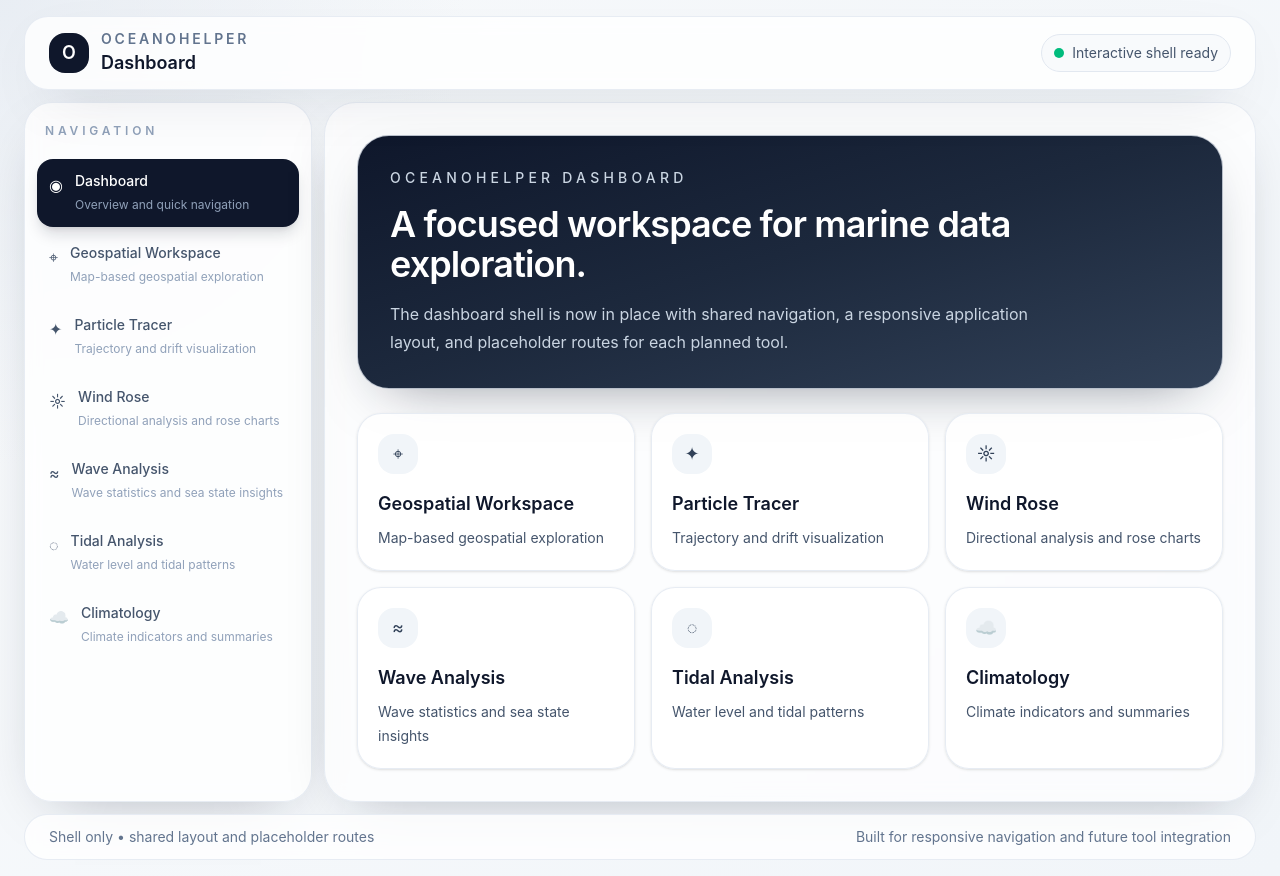
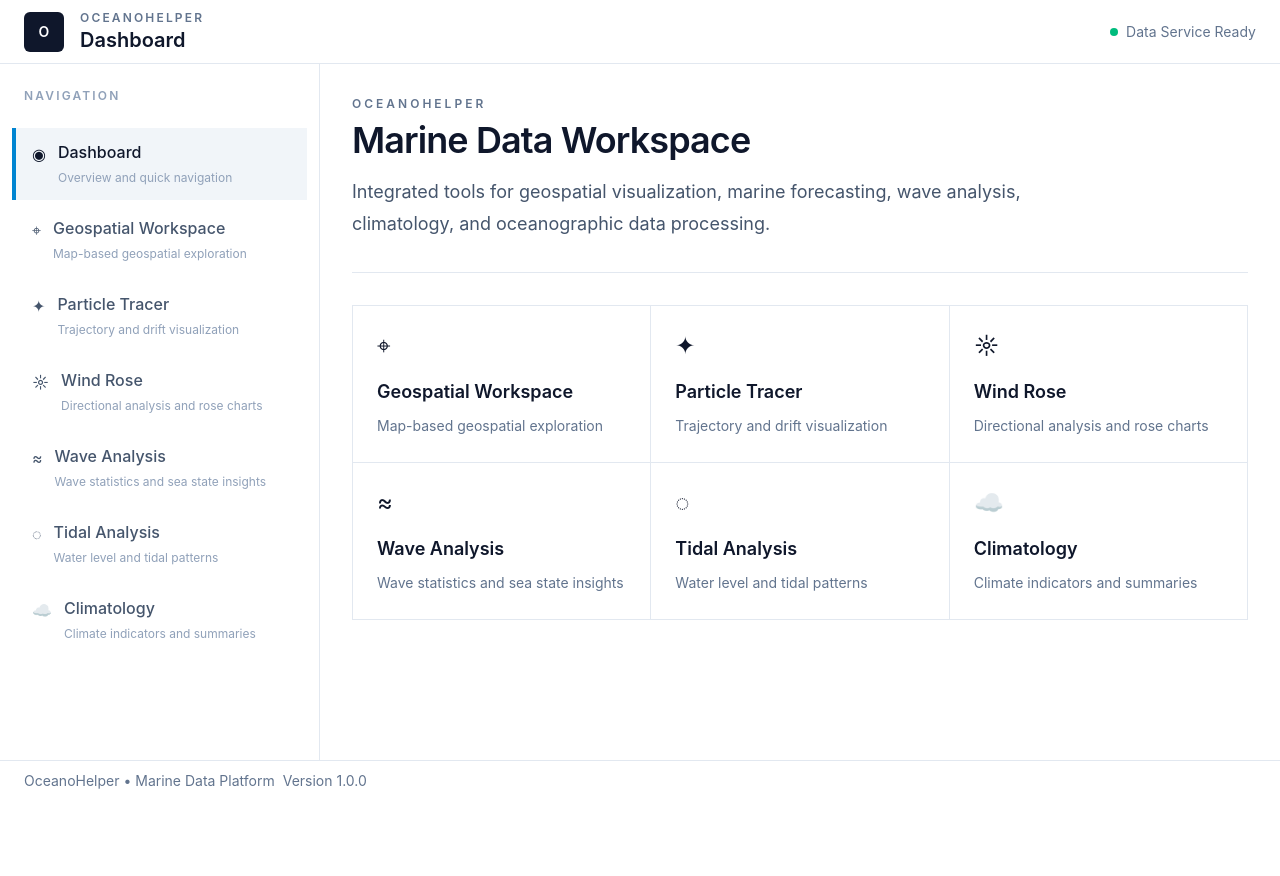
Before and after one commit to strigoimort/oceanohelper-vibe, a React (Vite) app: page / in a window 1280 px wide. After the commit the page ends 800 px from the top, so only its background shows below. Built offline with nearby package versions, Linux system fonts and the light colour scheme.

Commit message:
removing rounded

```diff
--- a/src/components/layout/app-footer.tsx
+++ b/src/components/layout/app-footer.tsx
@@ -1,9 +1,10 @@
 export default function AppFooter() {
   return (
-    <footer className="mt-3 rounded-[24px] border border-slate-200/80 bg-white/80 px-4 py-3 text-sm text-slate-500 shadow-[0_20px_60px_-30px_rgba(15,23,42,0.35)] backdrop-blur sm:px-6">
-      <div className="flex flex-col gap-2 sm:flex-row sm:items-center sm:justify-between">
-        <span>Shell only • shared layout and placeholder routes</span>
-        <span>Built for responsive navigation and future tool integration</span>
+    <footer className="h-10 border-t border-slate-200 bg-white px-6 flex items-center justify-between text-sm text-slate-500">
+      <div className="flex flex-col gap-2 md:flex-row md:items-center md:justify-between">
+        <span>OceanoHelper • Marine Data Platform</span>
+
+        <span>Version 1.0.0</span>
       </div>
     </footer>
   );
--- a/src/components/layout/app-header.tsx
+++ b/src/components/layout/app-header.tsx
@@ -4,22 +4,25 @@ type AppHeaderProps = {
 
 export default function AppHeader({ title }: AppHeaderProps) {
   return (
-    <header className="sticky top-3 z-20 mb-3 rounded-[24px] border border-slate-200/80 bg-white/80 px-4 py-3 shadow-[0_20px_60px_-30px_rgba(15,23,42,0.35)] backdrop-blur sm:px-6">
-      <div className="flex items-center justify-between gap-4">
-        <div className="flex items-center gap-3">
-          <div className="flex h-10 w-10 items-center justify-center rounded-2xl bg-slate-900 text-lg font-semibold text-white">
+    <header className="h-16 border-b border-slate-200 bg-white">
+      <div className="flex h-16 items-center justify-between px-6">
+        <div className="flex items-center gap-4">
+          <div className="flex h-10 w-10 items-center justify-center rounded-md bg-slate-900 text-sm font-semibold text-white">
             O
           </div>
+
           <div>
-            <p className="text-sm font-semibold uppercase tracking-[0.2em] text-slate-500">
+            <p className="text-xs font-semibold uppercase tracking-[0.18em] text-slate-500">
               OceanoHelper
             </p>
-            <h1 className="text-lg font-semibold text-slate-900">{title}</h1>
+
+            <h1 className="text-xl font-semibold text-slate-900">{title}</h1>
           </div>
         </div>
-        <div className="hidden items-center gap-2 rounded-full border border-slate-200 bg-slate-50 px-3 py-2 text-sm text-slate-600 sm:flex">
-          <span className="h-2.5 w-2.5 rounded-full bg-emerald-500" />
-          Interactive shell ready
+
+        <div className="flex items-center gap-2 text-sm text-slate-500">
+          <span className="h-2 w-2 rounded-full bg-emerald-500" />
+          Data Service Ready
         </div>
       </div>
     </header>
--- a/src/components/layout/app-sidebar.tsx
+++ b/src/components/layout/app-sidebar.tsx
@@ -1,16 +1,16 @@
 import { NavLink } from "react-router-dom";
-
 import { navItems } from "../../constants/navigation";
 
 export default function AppSidebar() {
   return (
-    <aside className="w-full rounded-[28px] border border-slate-200/80 bg-white/80 p-3 shadow-[0_20px_60px_-30px_rgba(15,23,42,0.35)] backdrop-blur lg:w-72 lg:shrink-0">
-      <div className="mb-3 px-2 py-2">
-        <p className="text-xs font-semibold uppercase tracking-[0.32em] text-slate-400">
+    <aside className="w-80 shrink-0 border-r border-slate-200 bg-white">
+      <div className="px-6 py-6">
+        <p className="text-xs font-semibold uppercase tracking-[0.18em] text-slate-400">
           Navigation
         </p>
       </div>
-      <nav className="space-y-1">
+
+      <nav className="space-y-1 px-3 pb-6">
         {navItems.map((item) => (
           <NavLink
             key={item.path}
@@ -18,16 +18,19 @@ export default function AppSidebar() {
             end={item.path === "/"}
             className={({ isActive }) =>
               [
-                "flex items-start gap-3 rounded-2xl px-3 py-3 text-sm transition-all duration-200",
+                "flex items-start gap-3 border-l-4 px-4 py-3 transition-colors duration-150",
+
                 isActive
-                  ? "bg-slate-900 text-white shadow-lg shadow-slate-900/15"
-                  : "text-slate-600 hover:bg-slate-50 hover:text-slate-900",
+                  ? "border-sky-600 bg-slate-100 text-slate-900"
+                  : "border-transparent text-slate-600 hover:bg-slate-50 hover:text-slate-900",
               ].join(" ")
             }
           >
             <span className="mt-0.5 text-base">{item.icon}</span>
-            <span className="min-w-0">
+
+            <span>
               <span className="block font-medium">{item.label}</span>
+
               <span className="mt-1 block text-xs leading-5 text-slate-400">
                 {item.description}
               </span>
--- a/src/layouts/app-shell.tsx
+++ b/src/layouts/app-shell.tsx
@@ -11,24 +11,28 @@ type AppShellProps = {
 
 export default function AppShell({ title = "Workspace" }: AppShellProps) {
   const location = useLocation();
+
   const activeTitle =
     navItems.find((item) => item.path === location.pathname)?.label ?? title;
 
   return (
-    <div className="min-h-screen bg-[radial-gradient(circle_at_top_left,rgba(226,232,240,0.7),transparent_30%),linear-gradient(135deg,#f8fafc_0%,#f1f5f9_100%)] text-slate-900">
-      <div className="mx-auto flex min-h-screen max-w-7xl flex-col px-3 py-3 sm:px-4 lg:px-6 lg:py-4">
+    <div className="flex h-screen flex-col bg-slate-100 text-slate-900">
+      {/* Header */}
       <AppHeader title={activeTitle} />
 
-        <div className="flex flex-1 flex-col gap-3 lg:flex-row">
+      {/* Main */}
+      <div className="flex flex-1 overflow-hidden">
+        {/* Sidebar */}
         <AppSidebar />
 
-          <main className="flex-1 rounded-4xl border border-slate-200/80 bg-white/70 p-4 shadow-[0_20px_60px_-30px_rgba(15,23,42,0.35)] backdrop-blur sm:p-6 lg:p-8">
+        {/* Content */}
+        <main className="flex-1 overflow-y-auto bg-white p-8">
           <Outlet />
         </main>
       </div>
 
+      {/* Footer */}
       <AppFooter />
-      </div>
     </div>
   );
 }
--- a/src/main.tsx
+++ b/src/main.tsx
@@ -3,6 +3,9 @@ import { createRoot } from "react-dom/client";
 
 import App from "./App";
 import "./index.css";
+// import "./styles/tokens.css";
+// import "./styles/theme.css";
+// import "./styles/global.css";
 
 const rootElement = document.getElementById("root");
 
--- a/src/pages/dashboard-page.tsx
+++ b/src/pages/dashboard-page.tsx
@@ -1,42 +1,38 @@
 import { Link } from "react-router-dom";
-
 import { navItems } from "../constants/navigation";
 
 export default function DashboardPage() {
   const toolCards = navItems.filter((item) => item.path !== "/");
 
   return (
-    <div className="space-y-6">
-      <section className="rounded-[32px] border border-slate-200/80 bg-gradient-to-br from-slate-900 via-slate-800 to-slate-700 p-8 text-white shadow-[0_20px_60px_-30px_rgba(15,23,42,0.55)]">
-        <div className="max-w-2xl space-y-4">
-          <p className="text-sm font-medium uppercase tracking-[0.3em] text-slate-300">
-            OceanoHelper dashboard
-          </p>
-          <h2 className="text-3xl font-semibold tracking-tight sm:text-4xl">
-            A focused workspace for marine data exploration.
-          </h2>
-          <p className="text-base leading-7 text-slate-300">
-            The dashboard shell is now in place with shared navigation, a
-            responsive application layout, and placeholder routes for each
-            planned tool.
-          </p>
-        </div>
+    <div className="space-y-8">
+      <section className="border-b border-slate-200 pb-8">
+        <p className="mb-2 text-xs font-semibold uppercase tracking-[0.25em] text-slate-500">
+          OceanoHelper
+        </p>
+
+        <h2 className="text-4xl font-semibold tracking-tight text-slate-900">
+          Marine Data Workspace
+        </h2>
+
+        <p className="mt-4 max-w-3xl text-lg leading-8 text-slate-600">
+          Integrated tools for geospatial visualization, marine forecasting,
+          wave analysis, climatology, and oceanographic data processing.
+        </p>
       </section>
 
-      <section className="grid gap-4 md:grid-cols-2 xl:grid-cols-3">
+      <section className="grid gap-px border border-slate-200 bg-slate-200 md:grid-cols-2 xl:grid-cols-3">
         {toolCards.map((item) => (
           <Link
             key={item.path}
             to={item.path}
-            className="rounded-[24px] border border-slate-200/80 bg-white/80 p-5 shadow-sm transition-transform duration-200 hover:-translate-y-1 hover:shadow-md"
+            className="bg-white p-6 transition-colors hover:bg-slate-50"
           >
-            <div className="mb-4 flex h-10 w-10 items-center justify-center rounded-2xl bg-slate-100 text-lg text-slate-700">
-              {item.icon}
-            </div>
-            <h3 className="text-lg font-semibold text-slate-900">
-              {item.label}
-            </h3>
-            <p className="mt-2 text-sm leading-6 text-slate-600">
+            <div className="mb-4 text-2xl">{item.icon}</div>
+
+            <h3 className="text-lg font-semibold">{item.label}</h3>
+
+            <p className="mt-2 text-sm leading-6 text-slate-500">
               {item.description}
             </p>
           </Link>
--- /dev/null
+++ b/src/styles/global.css
@@ -0,0 +1,99 @@
+/* ==========================================================================
+   CSS Reset
+   ========================================================================== */
+
+*,
+*::before,
+*::after {
+  box-sizing: border-box;
+}
+
+* {
+  margin: 0;
+}
+
+html {
+  scroll-behavior: smooth;
+}
+
+@media (prefers-reduced-motion: reduce) {
+  html {
+    scroll-behavior: auto;
+  }
+}
+
+body {
+  min-height: 100vh;
+  text-rendering: optimizeLegibility;
+  -webkit-font-smoothing: antialiased;
+  -moz-osx-font-smoothing: grayscale;
+}
+
+img,
+picture,
+video,
+canvas,
+svg {
+  display: block;
+  max-width: 100%;
+}
+
+button,
+input,
+select,
+textarea {
+  font: inherit;
+}
+
+button {
+  cursor: pointer;
+}
+
+a {
+  color: inherit;
+  text-decoration: none;
+}
+
+ul,
+ol {
+  list-style: none;
+}
+
+/* ==========================================================================
+   Focus
+   ========================================================================== */
+
+:focus-visible {
+  outline: 2px solid var(--accent);
+  outline-offset: 2px;
+}
+
+/* ==========================================================================
+   Selection
+   ========================================================================== */
+
+::selection {
+  background: rgba(0, 113, 227, 0.18);
+}
+
+/* ==========================================================================
+   Scrollbar
+   ========================================================================== */
+
+::-webkit-scrollbar {
+  width: 10px;
+  height: 10px;
+}
+
+::-webkit-scrollbar-track {
+  background: transparent;
+}
+
+::-webkit-scrollbar-thumb {
+  background: rgba(120, 120, 128, 0.35);
+  border-radius: 999px;
+}
+
+::-webkit-scrollbar-thumb:hover {
+  background: rgba(120, 120, 128, 0.55);
+}
--- /dev/null
+++ b/src/styles/theme.css
@@ -0,0 +1,9 @@
+body {
+  font-family:
+    -apple-system, BlinkMacSystemFont, "SF Pro Display", "SF Pro Text",
+    "Helvetica Neue", Arial, sans-serif;
+
+  background: var(--bg-primary);
+
+  color: var(--text-primary);
+}
--- /dev/null
+++ b/src/styles/tokens.css
@@ -0,0 +1,33 @@
+:root {
+  /* Background */
+  --bg-primary: #f5f5f7;
+  --bg-surface: #ffffff;
+  --bg-secondary: #fbfbfd;
+
+  /* Typography */
+  --text-primary: #1d1d1f;
+  --text-secondary: #6e6e73;
+  --text-tertiary: #86868b;
+
+  /* Border */
+  --border-light: rgba(0, 0, 0, 0.08);
+
+  /* Accent */
+  --accent: #0071e3;
+
+  /* Radius */
+  --radius-sm: 10px;
+  --radius-md: 14px;
+  --radius-lg: 18px;
+
+  /* Shadow */
+  --shadow-sm: 0 1px 3px rgba(0, 0, 0, 0.05);
+
+  --shadow-md: 0 8px 24px rgba(0, 0, 0, 0.08);
+
+  /* Layout */
+
+  --sidebar-width: 280px;
+
+  --navbar-height: 72px;
+}
```
Also changed, not shown: src/pages/placeholder-page.tsx (+23 -23 lines), 2 other files (tests, documents, lock files or other folders). Lines whose indentation alone changed are shown as unchanged.
